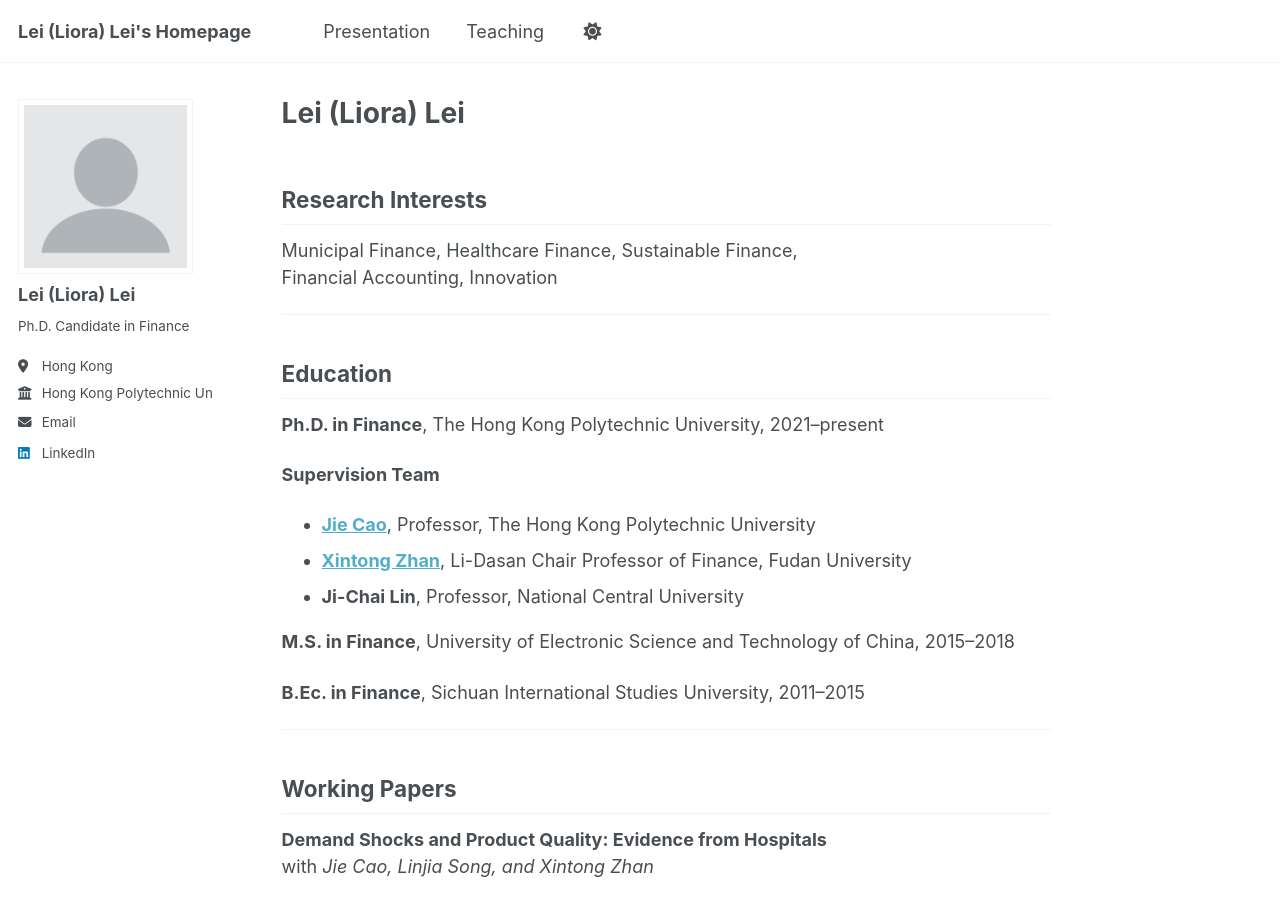
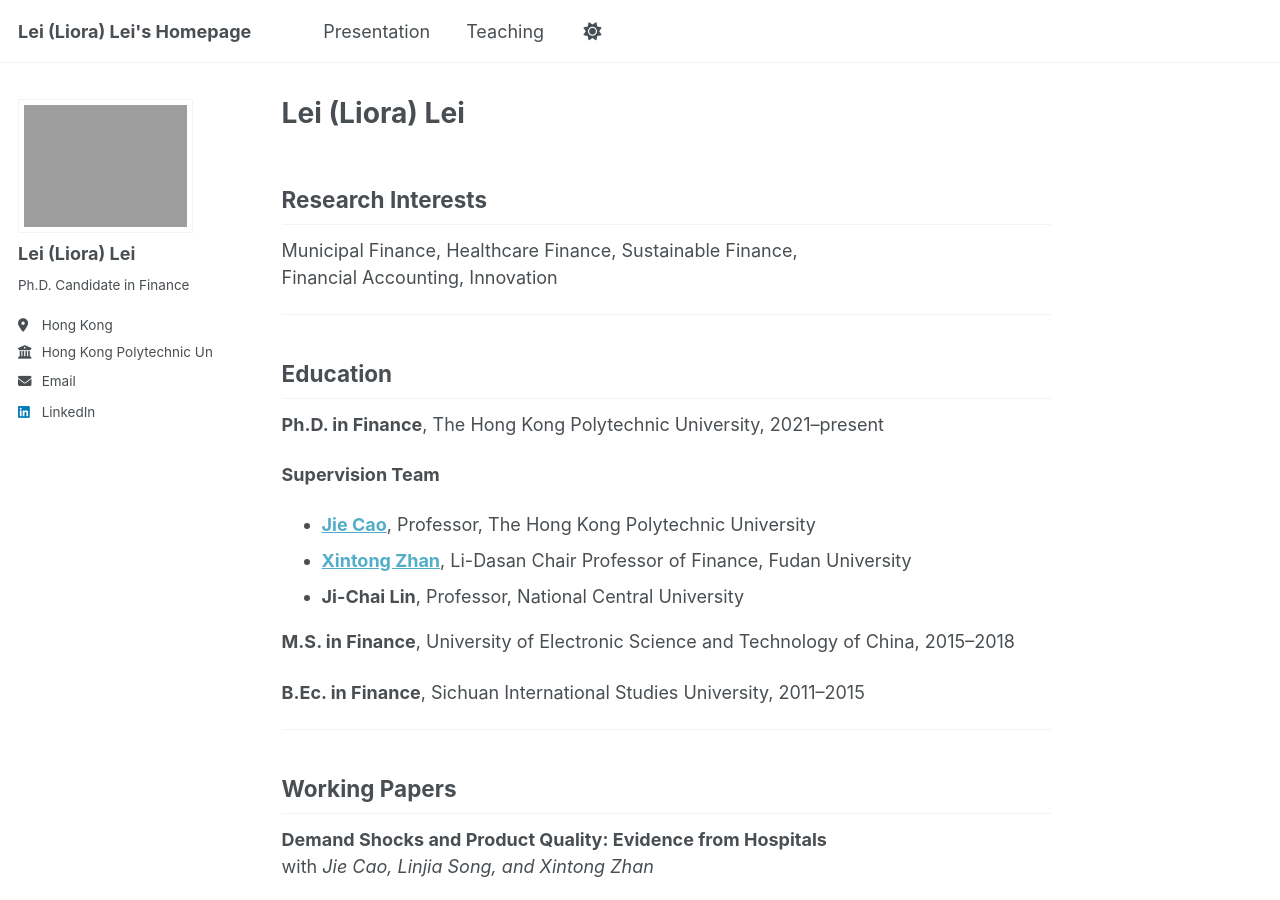
Before and after one commit to Liora-Lei/Lei-Lei, a Jekyll site: the page built from _pages/about.md, in a window 1280 px wide and 900 px high. Built offline with Jekyll 4.4.1, drawn with Linux system fonts in a browser that asks for light colours; a script that is not in the unit is left out.

Commit message:
Update _config.yml

```diff
--- a/_config.yml
+++ b/_config.yml
@@ -22,7 +22,7 @@ repository               : "liora-lei/Lei-Lei"
 #               Additional customization can be done by editing /_includes/author-profile.html
 author:
   # Biographic information
-  avatar           : "profile.png"
+  avatar           : "Personal Image2a.jpg"
   name             : "Lei (Liora) Lei"
   pronouns         : # example: "she/her"
   bio              : "Ph.D. Candidate in Finance"
```
